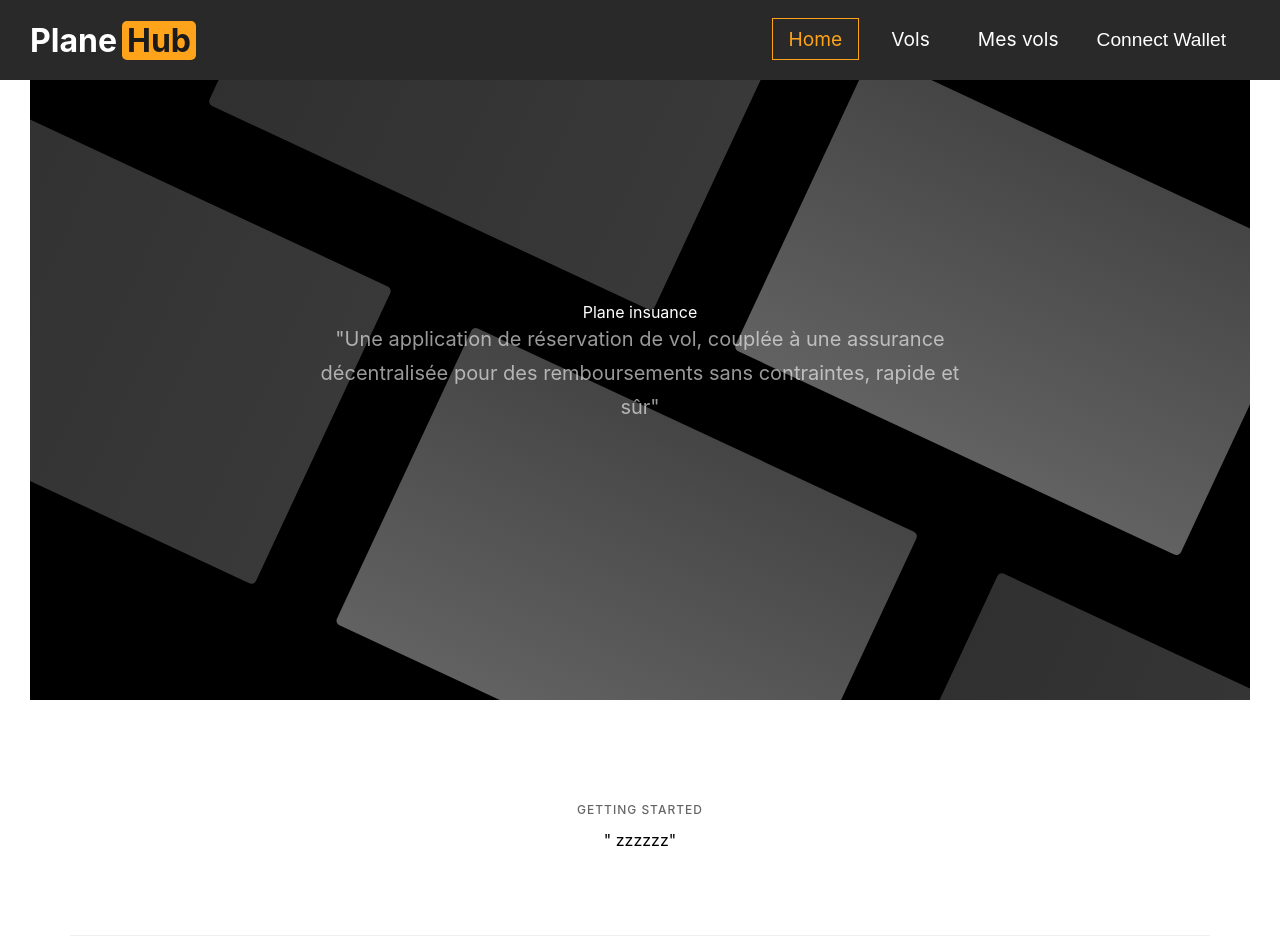
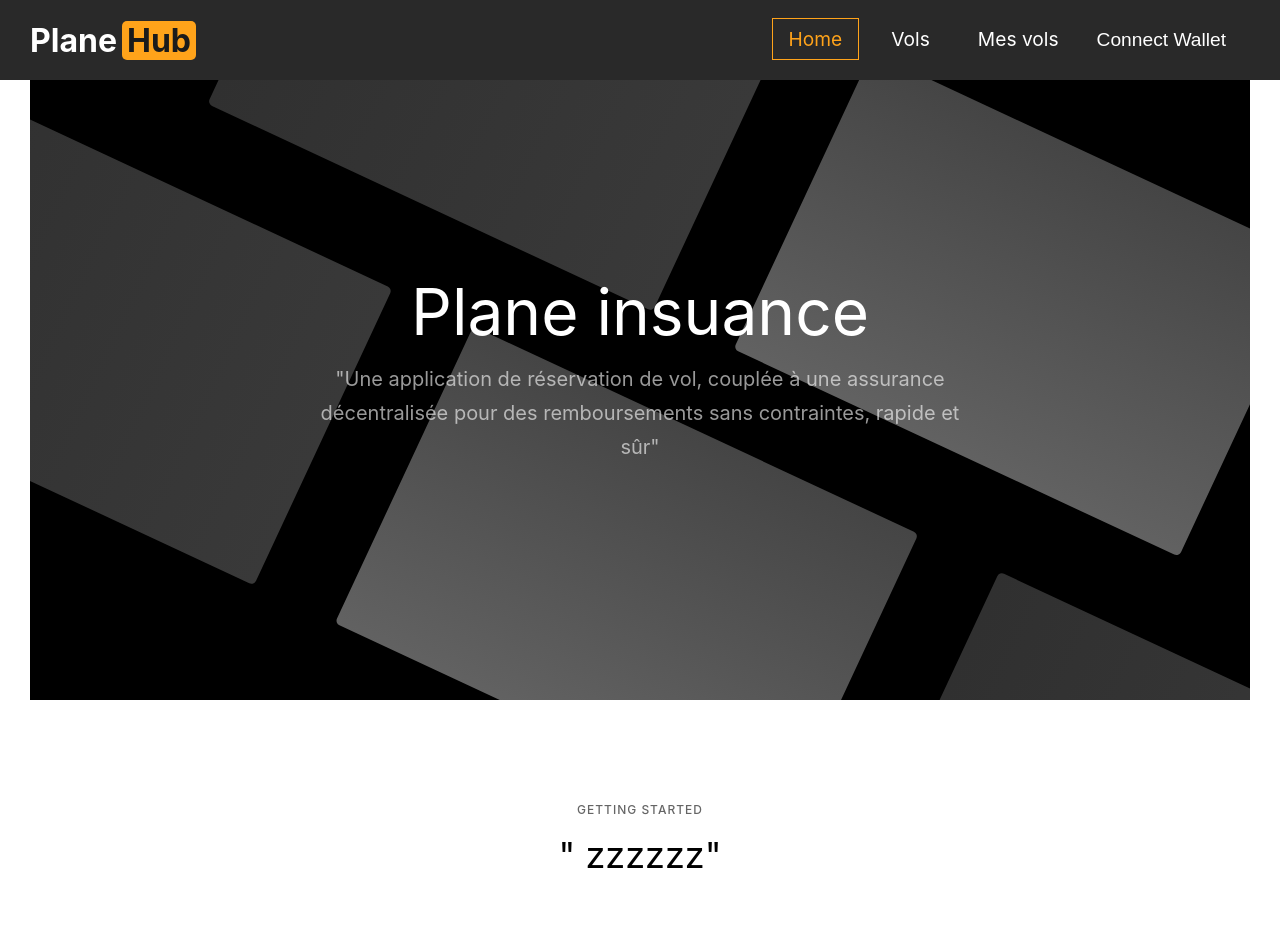
Before and after one commit to PaulJonard/PlaneInsuance, a React (Create React App) app in the folder devEnd/planeinsuance/: page / in a window 1280 px wide. Shown: the top 952 px of the page. Built offline with nearby package versions, Linux system fonts and the light colour scheme.

Commit message:
Update Home.css

```diff
--- a/devEnd/planeinsuance/src/components/pages/Home.css
+++ b/devEnd/planeinsuance/src/components/pages/Home.css
@@ -32,7 +32,7 @@
     text-align: center;
 }
 
-.heading-jumbo-small{
+.heading-small{
     margin-top: 10px;
     margin-bottom: 15px;
     font-size: 36px;
@@ -63,7 +63,7 @@
     margin-left: auto;
 }
 
-.heading-jumbo{
+.heading{
     margin-top: 10px;
     margin-bottom: 10px;
     font-size: 64px;
```
